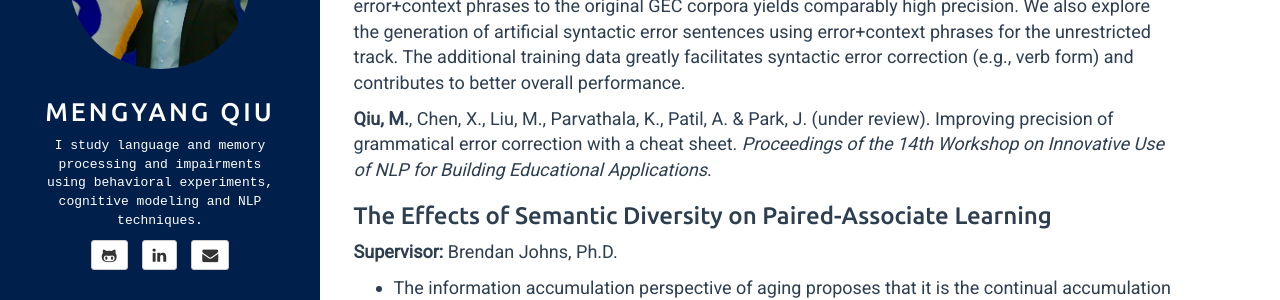
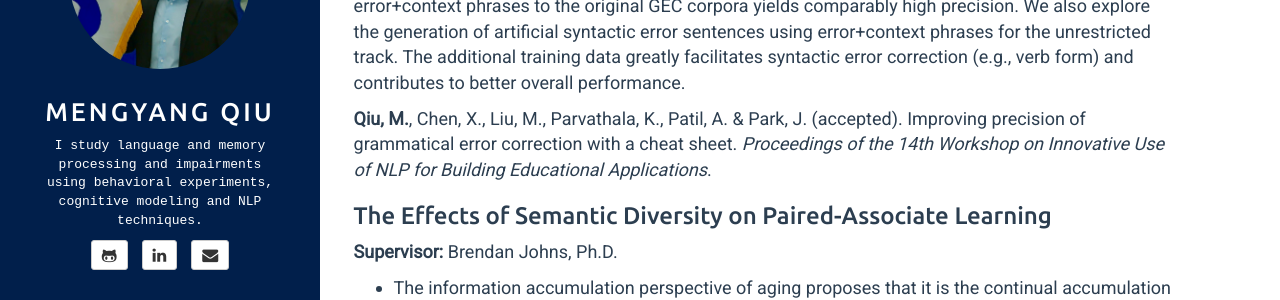
Before and after one commit to mengyangq/mengyangq.github.io, a Jekyll site: the page built from projects.html, in a window 1280 px wide and 900 px high, scrolled down 540 px. Shown: the part 152-452 px from the top of the window. Built offline with Jekyll 4.4.1, drawn with Linux system fonts in a browser that asks for light colours.

Commit message:
Update projects.md

```diff
--- a/_includes/projects.md
+++ b/_includes/projects.md
@@ -15,7 +15,7 @@ The quantity and quality of training data plays a crucial role in grammatical er
 
 In this paper, we explore two approaches of generating error-focused phrases and examine whether these phrases can lead to better performance in grammatical error correction for the restricted track of BEA 2019 Shared Task on GEC. Our results show that phrases directly extracted from GEC corpora outperform phrases from statistical machine translation phrase table by a large margin. Appending error+context phrases to the original GEC corpora yields comparably high precision. We also explore the generation of artificial syntactic error sentences using error+context phrases for the unrestricted track. The additional training data greatly facilitates syntactic error correction (e.g., verb form) and contributes to better overall performance.
 
-**Qiu, M.**, Chen, X., Liu, M., Parvathala, K., Patil, A. & Park, J. (under review). Improving precision of grammatical error correction with a cheat sheet. *Proceedings of the 14th Workshop on Innovative Use of NLP for Building Educational Applications*.
+**Qiu, M.**, Chen, X., Liu, M., Parvathala, K., Patil, A. & Park, J. (accepted). Improving precision of grammatical error correction with a cheat sheet. *Proceedings of the 14th Workshop on Innovative Use of NLP for Building Educational Applications*.
 
 
 
```
